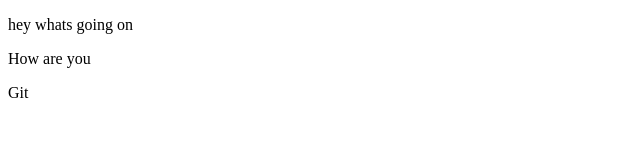
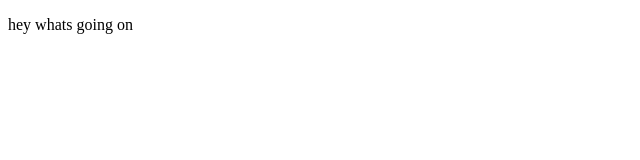
Before and after one commit to mabatemarco/gittest, a plain HTML site: page index.html in a window 1280 px wide. Shown: the full height of the page, 0-640 px from the left. Drawn offline with Linux system fonts and the light colour scheme.

Commit message:
Revert "new p tags"

```diff
--- a/index.html
+++ b/index.html
@@ -7,7 +7,5 @@
 </head>
 <body>
   <p> hey whats going on</p>
-  <p>How are you</p>
-  <p>Git</p>
 </body>
 </html>
```
